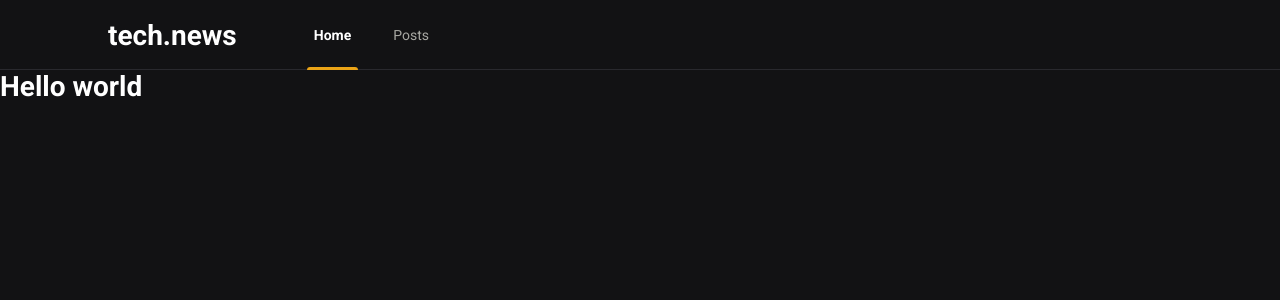
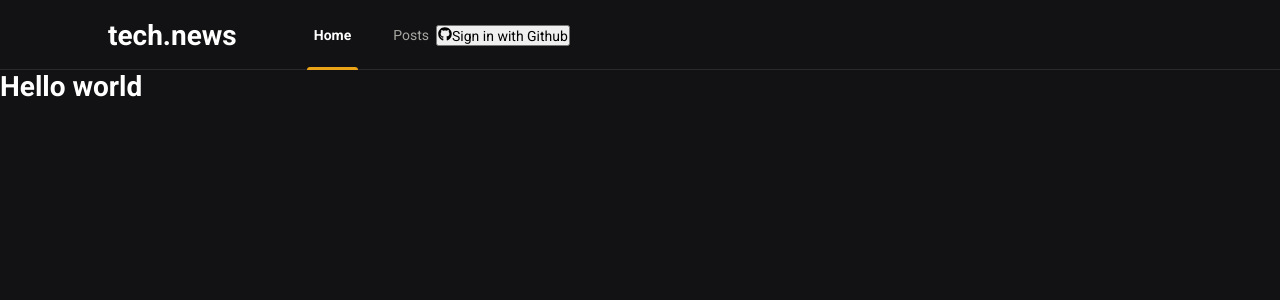
Before and after one commit to jfirme-sys/tech-news, a Next.js app: page / in a window 1280 px wide. Shown: the top 300 px of the page. Built offline with nearby package versions, Linux system fonts and the light colour scheme.

Commit message:
feat: sign in with github button

```diff
--- a/package.json
+++ b/package.json
@@ -13,6 +13,7 @@
     "node-sass": "^7.0.1",
     "react": "18.1.0",
     "react-dom": "18.1.0",
+    "react-icons": "^4.3.1",
     "scss": "^0.2.4"
   },
   "devDependencies": {
--- a/src/components/Header/index.tsx
+++ b/src/components/Header/index.tsx
@@ -1,3 +1,4 @@
+import { SignInButton } from '../SignInButton';
 import styles from './styles.module.scss';
 
 
@@ -10,6 +11,8 @@
           <a href="" className={styles.active}>Home</a>
           <a href="">Posts</a>
         </nav>
+
+        <SignInButton />
       </div>
     </header>
   );
--- /dev/null
+++ b/src/components/SignInButton/index.tsx
@@ -0,0 +1,12 @@
+import { FaGithub } from 'react-icons/fa'
+import styles from './styles.module.scss';
+
+
+export function SignInButton() {
+  return (
+    <button type='button'>
+      <FaGithub />
+      Sign in with Github
+    </button>
+  );
+}
```
Also changed, not shown: src/components/SignInButton/styles.module.scss (added), 1 other file (tests, documents, lock files or other folders).
